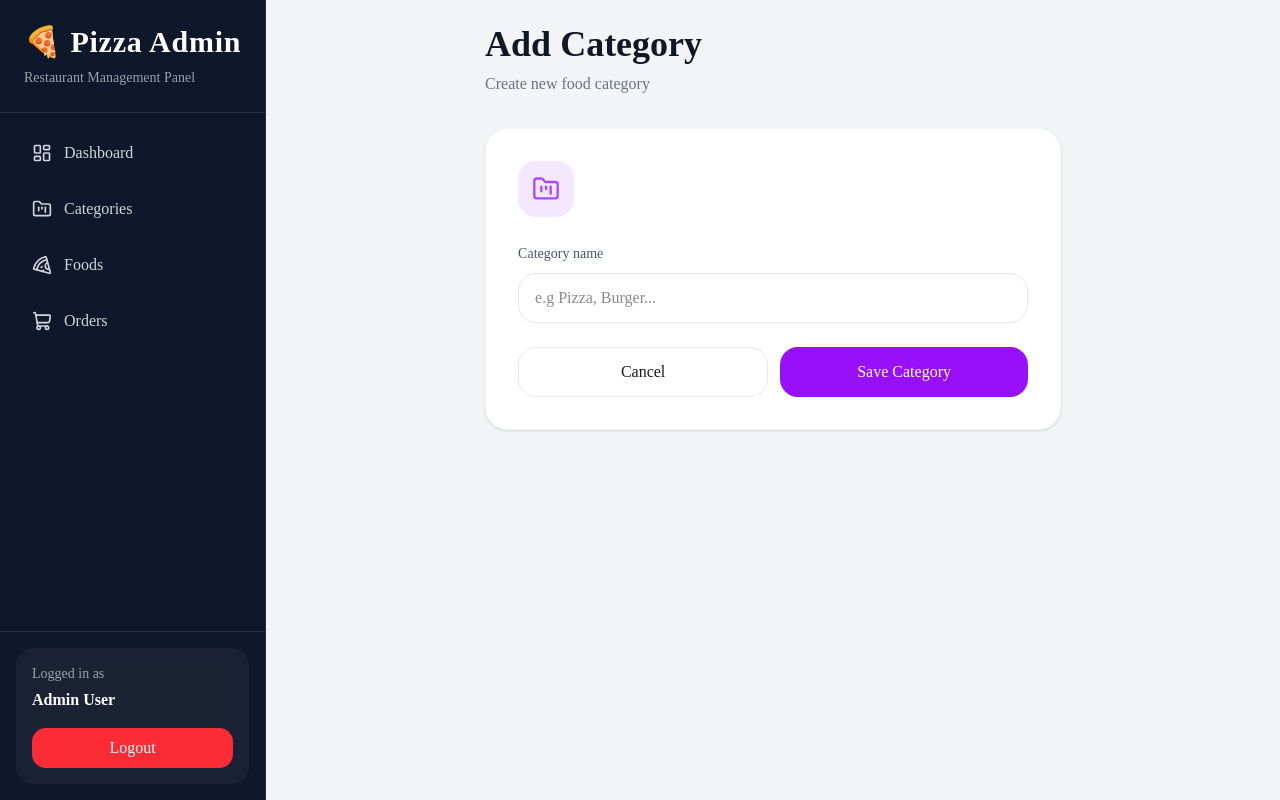
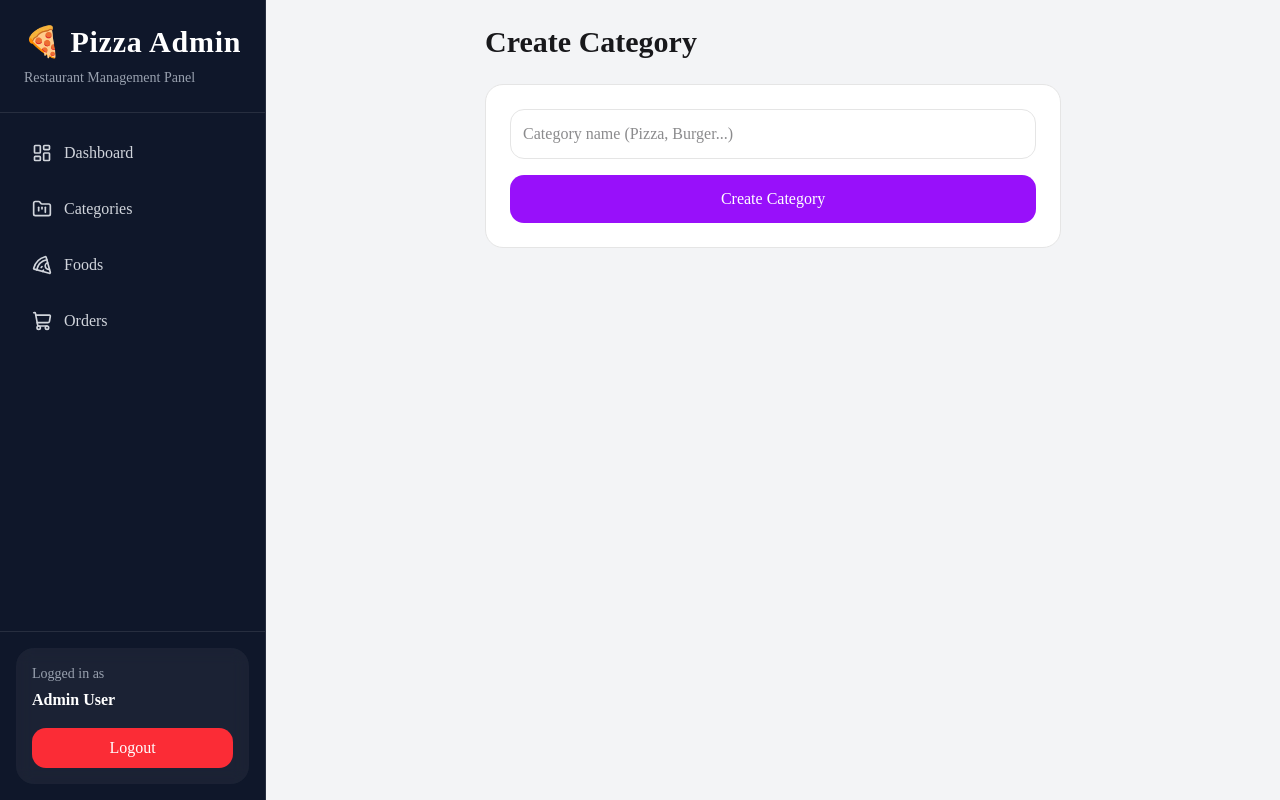
Before and after one commit to wms36155-byte/pizzaProject, a Next.js app: page /admin/categories/create in a window 1280 px wide. Built offline with nearby package versions, Linux system fonts and the light colour scheme.

Commit message:
service ts

```diff
--- a/app/admin/categories/create/page.tsx
+++ b/app/admin/categories/create/page.tsx
@@ -2,7 +2,7 @@
 
 import { useState } from "react";
 import { useRouter } from "next/navigation";
-import { FolderKanban, Loader2 } from "lucide-react";
+import { createCategory } from "@/services/category.servise";
 
 export default function CreateCategoryPage() {
   const router = useRouter();
@@ -17,140 +17,37 @@ export default function CreateCategoryPage() {
 
     setLoading(true);
 
-    try {
-      // 👉 API ga yuborasan (keyin backend ulaymiz)
-      await new Promise((res) => setTimeout(res, 800));
+    await createCategory({ name });
 
-      console.log("New Category:", name);
-
+    setLoading(false);
     router.push("/admin/categories");
-    } catch (err) {
-      console.log(err);
-    } finally {
-      setLoading(false);
-    }
   };
 
   return (
     <div className="max-w-xl mx-auto">
 
-      {/* HEADER */}
-      <div className="mb-8">
-
-        <h1 className="text-4xl font-black text-gray-900">
-          Add Category
+      <h1 className="text-3xl font-bold mb-6">
+        Create Category
       </h1>
 
-        <p className="text-gray-500 mt-2">
-          Create new food category
-        </p>
-
-      </div>
-
-      {/* FORM CARD */}
       <form
         onSubmit={handleSubmit}
-        className="
-          bg-white
-          rounded-3xl
-          border
-          border-gray-100
-          shadow-sm
-          p-8
-          space-y-6
-        "
+        className="bg-white p-6 rounded-2xl border space-y-4"
       >
-
-        {/* ICON */}
-        <div className="
-          w-14
-          h-14
-          rounded-2xl
-          bg-purple-100
-          text-purple-500
-          flex
-          items-center
-          justify-center
-        ">
-          <FolderKanban size={28} />
-        </div>
-
-        {/* INPUT */}
-        <div>
-
-          <label className="text-sm text-gray-600">
-            Category name
-          </label>
 
         <input
           value={name}
           onChange={(e) => setName(e.target.value)}
-            type="text"
-            placeholder="e.g Pizza, Burger..."
-            className="
-              w-full
-              mt-2
-              px-4
-              py-3
-              border
-              border-gray-200
-              rounded-2xl
-              outline-none
-              focus:ring-2
-              focus:ring-purple-300
-              transition
-            "
+          placeholder="Category name (Pizza, Burger...)"
+          className="w-full border p-3 rounded-xl outline-none focus:ring-2 focus:ring-purple-300"
         />
-
-        </div>
-
-        {/* BUTTONS */}
-        <div className="flex gap-3">
-
-          <button
-            type="button"
-            onClick={() => router.back()}
-            className="
-              flex-1
-              py-3
-              rounded-2xl
-              border
-              border-gray-200
-              hover:bg-gray-50
-              transition
-            "
-          >
-            Cancel
-          </button>
 
         <button
           disabled={loading}
-            className="
-              flex-1
-              py-3
-              rounded-2xl
-              bg-purple-600
-              text-white
-              hover:bg-purple-700
-              transition
-              flex
-              items-center
-              justify-center
-              gap-2
-              disabled:opacity-60
-            "
+          className="bg-purple-600 text-white w-full py-3 rounded-xl"
         >
-            {loading ? (
-              <>
-                <Loader2 className="animate-spin" size={18} />
-                Saving...
-              </>
-            ) : (
-              "Save Category"
-            )}
+          {loading ? "Saving..." : "Create Category"}
         </button>
-
-        </div>
 
       </form>
 
--- a/components/shared/Navbar.tsx
+++ b/components/shared/Navbar.tsx
@@ -1,37 +1,214 @@
 "use client";
 
 import Link from "next/link";
-import { ShoppingCart } from "lucide-react";
+import { ShoppingCart, Shield, LogOut } from "lucide-react";
+import { useState } from "react";
+
 import { useCartStore } from "@/store/cart.store";
+import { useAdminStore } from "@/store/admin.store";
 
 export default function Navbar() {
   const totalItems = useCartStore((state) =>
     state.items.reduce((sum, item) => sum + item.quantity, 0)
   );
 
+  const { isAdmin, login, logout } = useAdminStore();
+
+  const [open, setOpen] = useState(false);
+  const [form, setForm] = useState({
+    username: "",
+    password: "",
+  });
+
+  const handleLogin = () => {
+    const ok = login(form.username, form.password);
+
+    if (!ok) {
+      alert("Wrong admin credentials!");
+      return;
+    }
+
+    setOpen(false);
+  };
+
   return (
     <header className="border-b bg-white sticky top-0 z-50">
       <div className="max-w-7xl mx-auto px-4 h-20 flex items-center justify-between">
 
+        {/* LOGO */}
         <Link href="/" className="text-3xl font-black text-orange-600">
           Pizza Shop
         </Link>
 
+        {/* RIGHT SIDE */}
+        <div className="flex items-center gap-4">
+
+          {/* ADMIN BUTTON */}
+          {!isAdmin ? (
+            <button
+              onClick={() => setOpen(true)}
+              className="
+                flex
+                items-center
+                gap-2
+                bg-black
+                text-white
+                px-4
+                py-2
+                rounded-full
+                hover:bg-gray-800
+                transition
+              "
+            >
+              <Shield size={18} />
+              Admin
+            </button>
+          ) : (
+            <>
+              <Link
+                href="/admin"
+                className="
+                  bg-green-600
+                  text-white
+                  px-4
+                  py-2
+                  rounded-full
+                  hover:bg-green-700
+                  transition
+                  flex
+                  items-center
+                  gap-2
+                "
+              >
+                <Shield size={18} />
+                Dashboard
+              </Link>
+
+              <button
+                onClick={logout}
+                className="
+                  bg-red-500
+                  text-white
+                  px-4
+                  py-2
+                  rounded-full
+                  hover:bg-red-600
+                  transition
+                  flex
+                  items-center
+                  gap-2
+                "
+              >
+                <LogOut size={18} />
+                Logout
+              </button>
+            </>
+          )}
+
+          {/* CART */}
           <Link
             href="/cart"
-          id="cart-icon"
-          className="relative bg-orange-500 hover:bg-orange-600 transition text-white px-6 py-3 rounded-full flex items-center gap-3"
+            className="
+              relative
+              bg-orange-500
+              hover:bg-orange-600
+              transition
+              text-white
+              px-6
+              py-3
+              rounded-full
+              flex
+              items-center
+              gap-3
+            "
           >
             <ShoppingCart size={20} />
 
             {totalItems > 0 && (
-            <span className="bg-white text-orange-600 text-xs font-bold w-5 h-5 flex items-center justify-center rounded-full">
+              <span className="
+                bg-white
+                text-orange-600
+                text-xs
+                font-bold
+                w-5
+                h-5
+                flex
+                items-center
+                justify-center
+                rounded-full
+              ">
                 {totalItems}
               </span>
             )}
           </Link>
 
         </div>
+      </div>
+
+      {/* LOGIN MODAL */}
+      {open && (
+        <div className="
+          fixed
+          inset-0
+          bg-black/50
+          flex
+          items-center
+          justify-center
+        ">
+
+          <div className="
+            bg-white
+            p-6
+            rounded-2xl
+            w-[320px]
+            space-y-3
+          ">
+
+            <h2 className="text-xl font-bold">
+              Admin Login
+            </h2>
+
+            <input
+              placeholder="username"
+              className="w-full border p-2 rounded"
+              onChange={(e) =>
+                setForm({ ...form, username: e.target.value })
+              }
+            />
+            <p>username: admin</p>
+
+            <input
+              placeholder="password"
+              type="password"
+              className="w-full border p-2 rounded"
+              onChange={(e) =>
+                setForm({ ...form, password: e.target.value })
+              }
+            />
+            <p>password: 1234</p>
+            <div className="flex gap-2">
+
+              <button
+                onClick={handleLogin}
+                className="bg-green-500 text-white w-full py-2 rounded"
+              >
+                Login
+              </button>
+
+              <button
+                onClick={() => setOpen(false)}
+                className="bg-gray-200 w-full py-2 rounded"
+              >
+                Cancel
+              </button>
+
+            </div>
+
+          </div>
+
+        </div>
+      )}
+
     </header>
   );
 }
--- a/services/category.servise.ts
+++ b/services/category.servise.ts
@@ -1,5 +1,6 @@
 import { api } from "./axios";
 
+// CREATE CATEGORY
 export const createCategory = async (data: { name: string }) => {
   const res = await api.post("/categories", data);
   return res.data;
--- a/services/product.service.ts
+++ b/services/product.service.ts
@@ -1,18 +1,11 @@
 import { api } from "./axios";
-import { API } from "@/constants/api";
 
-export const getProducts = async () => {
-  const res = await api.get(API.PRODUCTS);
-
+// CREATE FOOD
+export const createFood = async (data: {
+  name: string;
+  price: string;
+  category: string;
+}) => {
+  const res = await api.post("/foods", data);
   return res.data;
 };
-
-export const getProductsByCategory = async (
-  categoryId: string
-) => {
-  const res = await api.get(
-    `${API.PRODUCTS}?categoryId=${categoryId}`
-  );
-
-  return res.data;
-};
--- /dev/null
+++ b/store/admin.store.ts
@@ -0,0 +1,21 @@
+import { create } from "zustand";
+
+type AdminState = {
+  isAdmin: boolean;
+  login: (username: string, password: string) => boolean;
+  logout: () => void;
+};
+
+export const useAdminStore = create<AdminState>((set) => ({
+  isAdmin: false,
+
+  login: (username, password) => {
+    if (username === "admin" && password === "1234") {
+      set({ isAdmin: true });
+      return true;
+    }
+    return false;
+  },
+
+  logout: () => set({ isAdmin: false }),
+}));
```
Lines whose indentation alone changed are shown as unchanged.
